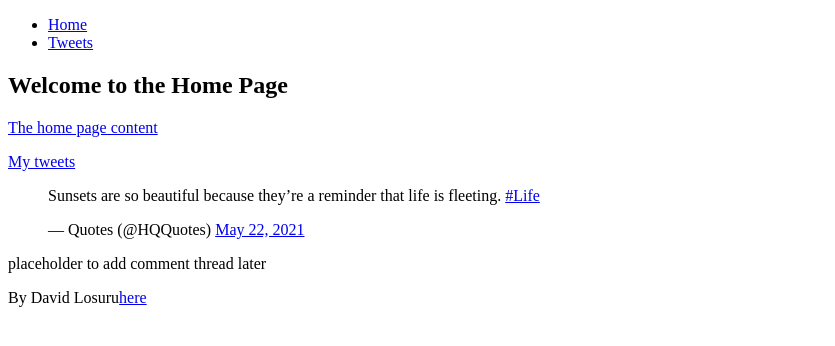
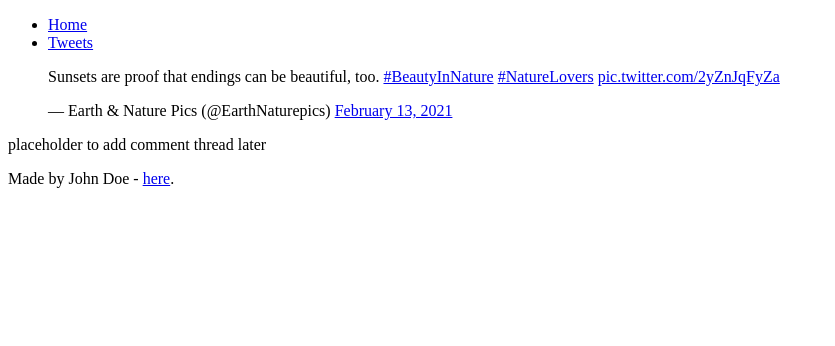
Before and after one commit to DavidLosuru/My_First_Portfolio, a plain HTML site: page html_basic/tweets.html in a window 1280 px wide. Shown: the whole page, without its empty margins (0-835 px from the left). Drawn offline with Linux system fonts and the light colour scheme.

Commit message:
html_basic

```diff
--- a/html_basic/tweets.html
+++ b/html_basic/tweets.html
@@ -2,10 +2,10 @@
 <html lang="en">
 <head>
     <meta charset="UTF-8">
-    <title>Document</title>
+    <title>Tweets Page</title>
 </head>
 <body>
-<header>
+    <header>
         <ul>
             <li><a href="index.html">Home</a></li>
             <li><a href="tweets.html">Tweets</a></li>
@@ -13,22 +13,15 @@
     </header>
     <main>
         <article>
-            <h1>Welcome to the Home Page</h1>
-            <!-- Content of index.html goes here -->
-            <p><a href="index.htmls">The home page content</a></p>
-            <!-- Link to tweets goes here -->
-            <p><a href="tweets.html">My tweets</a></p>
-            <!-- Embedded Tweet -->
-            <blockquote class="twitter-tweet">
-            <p lang="en" dir="ltr">Sunsets are so beautiful because they’re a reminder that life is fleeting. <a href="https://twitter.com/hashtag/Life?src=hash&amp;ref_src=twsrc%5Etfw">#Life</a></p>&mdash; Quotes (@HQQuotes) <a href="https://twitter.com/HQQuotes/status/1395700066623830016?ref_src=twsrc%5Etfw">May 22, 2021</a>
-            </blockquote>
+            <!-- Embedded Tweet example -->
+            <blockquote class="twitter-tweet"><p lang="en" dir="ltr">Sunsets are proof that endings can be beautiful, too. <a href="https://twitter.com/hashtag/BeautyInNature?src=hash&amp;ref_src=twsrc%5Etfw">#BeautyInNature</a> <a href="https://twitter.com/hashtag/NatureLovers?src=hash&amp;ref_src=twsrc%5Etfw">#NatureLovers</a> <a href="https://t.co/2yZnJqFyZa">pic.twitter.com/2yZnJqFyZa</a></p>&mdash; Earth &amp; Nature Pics (@EarthNaturepics) <a href="https://twitter.com/EarthNaturepics/status/1360874279743444994?ref_src=twsrc%5Etfw">February 13, 2021</a></blockquote> <script async src="https://platform.twitter.com/widgets.js" charset="utf-8"></script>
         </article>
         <aside>
             <p>placeholder to add comment thread later</p>
         </aside>
     </main>
     <footer>
-        <p>By David Losuru<a href="https://example.com" target="_blank">here</a></p>
+        <p>Made by John Doe - <a href="https://www.example.com" target="_blank">here</a>.</p>
     </footer>
 </body>
 </html>
```
Also changed, not shown: html_basic/index.html (+3 -5 lines).
